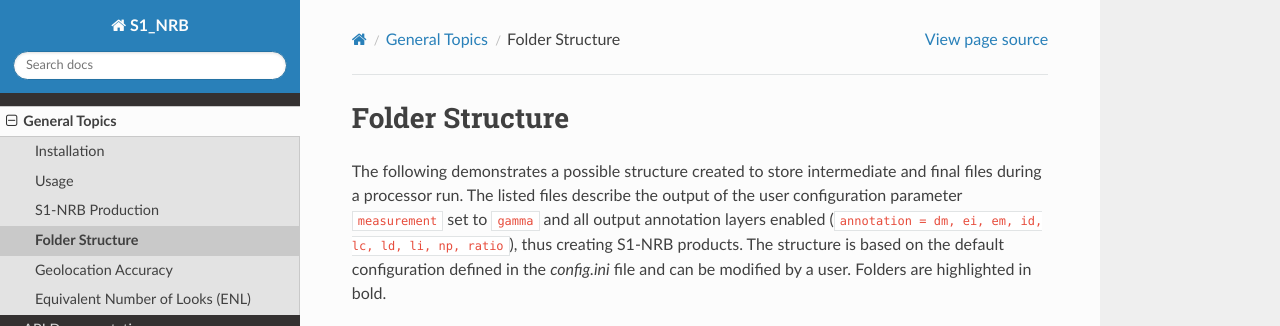
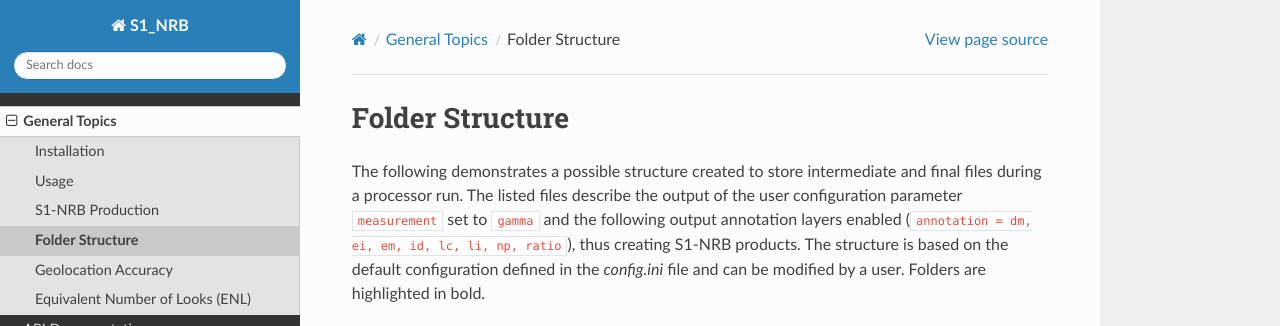
Before and after one commit to SAR-ARD/s1ard, a Sphinx documentation site: the page built from docs/general/folderstructure.rst, in a window 1280 px wide, cut to the strip 0-326 px from the top of the page. Built offline with Sphinx 7.4.7 and the Read the Docs theme 2.0.0, drawn with Linux system fonts in a browser that asks for light colours.

Commit message:
Update list of annotation layers

```diff
--- a/docs/general/folderstructure.rst
+++ b/docs/general/folderstructure.rst
@@ -3,7 +3,7 @@ Folder Structure
 
 The following demonstrates a possible structure created to store intermediate and final files during a processor run.
 The listed files describe the output of the user configuration parameter ``measurement`` set to ``gamma``
-and all output annotation layers enabled (``annotation = dm, ei, em, id, lc, ld, li, np, ratio``), thus creating S1-NRB products.
+and the following output annotation layers enabled (``annotation = dm, ei, em, id, lc, li, np, ratio``), thus creating S1-NRB products.
 The structure is based on the default configuration defined in the `config.ini` file and can be modified by a user.
 Folders are highlighted in bold.
 
@@ -60,7 +60,6 @@ Folders are highlighted in bold.
                                             | s1a-iw-nrb-20200103t170705-030639-0382d5-32tps-gs.tif
                                             | s1a-iw-nrb-20200103t170705-030639-0382d5-32tps-id.tif
                                             | s1a-iw-nrb-20200103t170705-030639-0382d5-32tps-lc.tif
-                                            | s1a-iw-nrb-20200103t170705-030639-0382d5-32tps-ld.tif
                                             | s1a-iw-nrb-20200103t170705-030639-0382d5-32tps-li.tif
                                             | s1a-iw-nrb-20200103t170705-030639-0382d5-32tps-np-vh.tif
                                             | s1a-iw-nrb-20200103t170705-030639-0382d5-32tps-np-vv.tif
```
Also changed, not shown: 1 other file.
